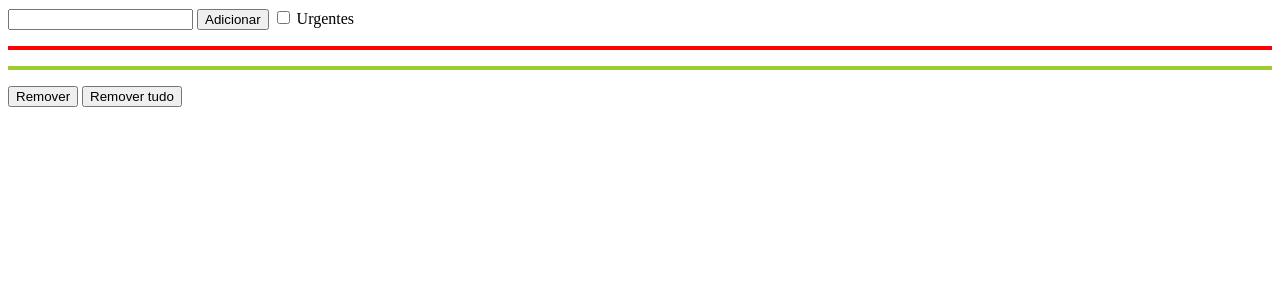
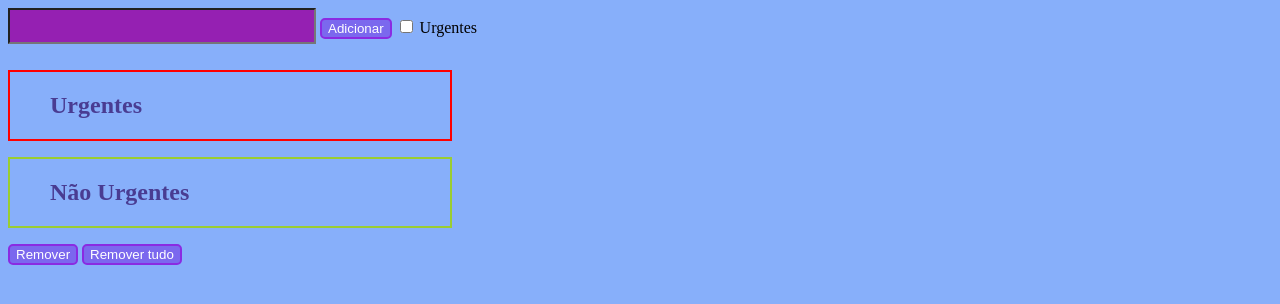
Before and after one commit to SophiaLP19/miniProjeto, a plain HTML site: page index.html in a window 1280 px wide. Drawn offline with Linux system fonts and the light colour scheme.

Commit message:
estilização

```diff
--- a/css/estilo.css
+++ b/css/estilo.css
@@ -1,6 +1,27 @@
 #urgentes{
     border: 2px solid red;
+    width: 400px;
 }
 #nurgentes{
     border: 2px solid yellowgreen;
+    width: 400px;
 }
+#caixaTexto{
+    width: 300px;
+    height: 30px;
+    font-size: 20px;
+    margin-bottom: 10px;
+    background-color: rgb(149, 32, 178)
+    ;}
+body{
+    background-color: rgb(135, 175, 250);
+}
+h2{
+    color: rgb(73, 60, 146);
+}
+.btn{
+    background-color: mediumslateblue;
+    border-radius: 5px;
+    border: 2px solid blueviolet;
+    color: white;
+}
--- a/index.html
+++ b/index.html
@@ -8,20 +8,19 @@
 </head>
 <body>
     <input type="text" id="caixaTexto"">
-    <input type="button" value="Adicionar" onclick="adicionarTexto()">
+    <input class="btn" type="button" value="Adicionar" onclick="adicionarTexto()">
     <input type="checkbox" id="checkUrgente"> <label for="Urgentes">Urgentes</label>
     <div >
-        <ol id="urgentes">
 
-        </ol>
+        <ol id="urgentes"><h2>Urgentes</h2></ol>
     </div>
     <div >
-        <ol id="nurgentes">
 
-        </ol>
+        <ol id="nurgentes"><h2>Não Urgentes</h2></ol>
     </div>
     <script type="text/javascript" src="js/miniProjeto.js"></script>
-    <input type="button" value="Remover" onclick="removerTexto()">
-    <input type="button" value="Remover tudo" onclick="limpar()">
+    <input class="btn" type="button" value="Remover" onclick="removerTexto()">
+    <input class="btn" type="button" value="Remover tudo" onclick="limpar()">
+
 </body>
 </html>
```
